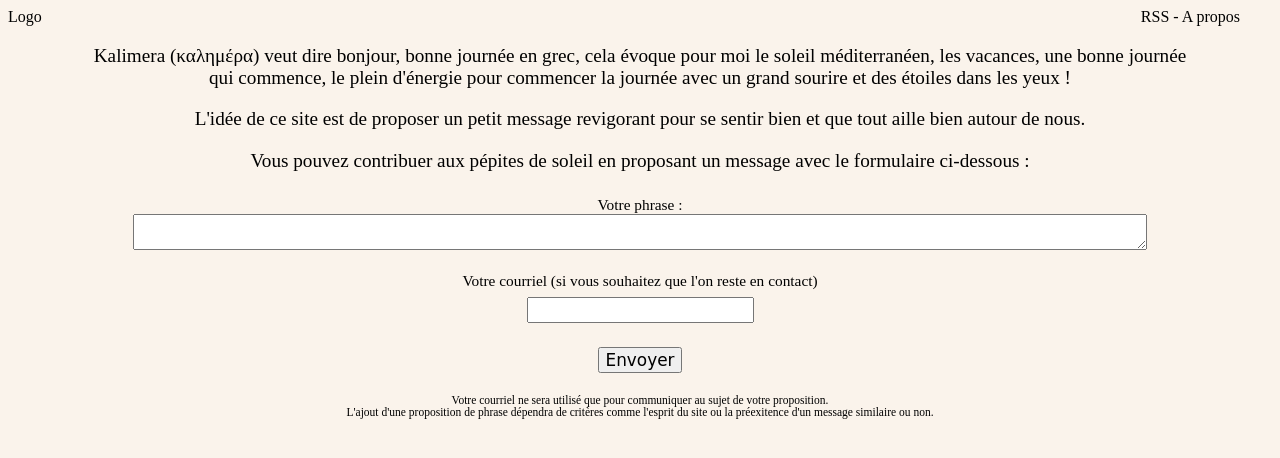
After one commit to elebar15/calimera, a PHP site: page /app/about.php in a window 1280 px wide. The commit adds this page. Shown: the top 458 px of the page. Run offline with PHP 8.4, Linux system fonts and the light colour scheme.

Commit message:
Add sentence proposal form

```diff
--- /dev/null
+++ b/app/about.php
@@ -0,0 +1,60 @@
+<?php
+session_start();
+
+$merci= $_SESSION['merci'] ?? null;
+unset($_SESSION['merci']);
+?>
+
+
+<!DOCTYPE html>
+<html lang="fr">
+<head>
+    <meta charset="UTF-8">
+    <meta name="viewport" content="width=device-width, initial-scale=1.0">
+    <title>Calimera</title>
+ <link rel="stylesheet" href="style.css" />
+</head>
+<body style="background-color: rgb(250, 243, 235);">
+    <div class="nav">
+        <div>Logo</div>
+        <div class="links">
+            RSS - A propos
+        </div>
+    </div>
+    <div class="about">
+    <div class="message"><p>Kalimera (καλημέρα) veut dire bonjour, bonne journée en grec, cela évoque pour moi
+        le soleil méditerranéen, les vacances, une bonne journée qui commence, le plein d'énergie pour commencer
+        la journée avec un grand sourire et des étoiles dans les yeux !</p>
+        <p>L'idée de ce site est de proposer un petit message revigorant pour se sentir bien et que tout aille bien
+            autour de nous.
+        </p>
+        <p>Vous pouvez contribuer aux pépites de soleil en proposant un message avec le formulaire ci-dessous :</p>
+    </div>
+    <?php if ($merci): ?>
+        <p style="color: green; font-size: 1.5em;"><?php echo $merci; ?></p>
+    <?php endif; ?>
+    <div class="form-container">
+        <form class="form" action="suggestion.php" method="post">
+            <fieldset>
+                <label>
+                    <span>Votre phrase :</span><br>
+                    <textarea name="phrase" id="phrase" ></textarea>
+                </label>
+                <br><br>
+                <label>
+                    <span>Votre courriel (si vous souhaitez que l'on reste en contact)</span><br />
+                    <input type="email" name="email" />
+                </label>
+                <br><br>
+                <input type="submit" value="Envoyer" />
+            </fieldset>
+        </form>
+    </div>
+
+    <p class="mention">Votre courriel ne sera utilisé que pour communiquer au sujet de votre proposition.<br>
+    L'ajout d'une proposition de phrase dépendra de critères comme l'esprit du site ou la préexitence d'un
+    message similaire ou non.</p>
+    </div>
+
+</body>
+</html>
--- a/app/index.php
+++ b/app/index.php
@@ -12,13 +12,13 @@ unset($_SESSION['message']);
     <meta charset="UTF-8">
     <meta name="viewport" content="width=device-width, initial-scale=1.0">
     <title>Calimera</title>
- <link rel="stylesheet" href="style.css" />
+ <link rel="stylesheet" href="app/style.css" />
 </head>
 <body style="background-color: rgb(250, 243, 235);">
     <div class="nav">
         <div>Logo</div>
         <div class="links">
-            RSS - A propos
+            RSS - <a href="app/about.php">A propos</a>
         </div>
     </div>
     <div class="page">
@@ -26,7 +26,7 @@ unset($_SESSION['message']);
     <div class="message">Recevez chaque jour <br/> un petit message rafraichissant <br />
         pour démarrer la journée <br/> avec un grand sourire !</div>
     <div class="form-container">
-        <form class="form" action="add_email.php" method="post">
+        <form class="form" action="app/add_email.php" method="post">
             <fieldset>
                 <label>
                     <span>Pour un message quotidien, <br />indiquez simplement votre courriel</span><br />
--- a/app/style.css
+++ b/app/style.css
@@ -5,12 +5,14 @@
 }
 
 .page {
-  display: block;
-  justify-content: center;
-  align-items: center;
-  min-height: 100vh;
-  margin: 0;
   text-align: center;
+}
+
+.about {
+  text-align: center;
+  font-size: 0.8em;
+  margin-left: 6em;
+  margin-right: 6em;
 }
 
 .links {
@@ -23,8 +25,6 @@
 }
 
 .message {
-    margin-top: 1rem;
-    margin-bottom: 1em;
     font-size: 1.5em;
 }
 
@@ -35,16 +35,29 @@
 fieldset {
     border: none;
     text-align: center;
+    font-size: 1.2em;
+}
+
+textarea {
+    width: 93%;
 }
 
 input {
     margin-top: 0.4rem;
+    font-size: 1.1em;
+    font-family:'Brush Script MT', cursive;
 }
 
 @media only screen and (max-width: 768px){
 
 .message, label, .nav {
     font-size: 0.9em;
+}
+
+.about {
+  margin-left: 3em;
+  margin-right: 3em;
+  font-size: 1em;
 }
 
 .links {
@@ -54,4 +67,13 @@ input {
 .mention {
     font-size: 0.7em;
 }
+
+fieldset {
+    font-size: 0.9em;
 }
+
+input {
+    margin-top: 0.2rem;
+    font-size: 0.9em;
+}
+}
--- a/composer.json
+++ b/composer.json
@@ -1,5 +1,6 @@
 {
     "require": {
-        "vlucas/phpdotenv": "^5.6"
+        "vlucas/phpdotenv": "^5.6",
+        "phpmailer/phpmailer": "^6.10"
     }
 }
```
Also changed, not shown: app/suggestion.php (added, +62 -0 lines), README.md, 3 other files.
